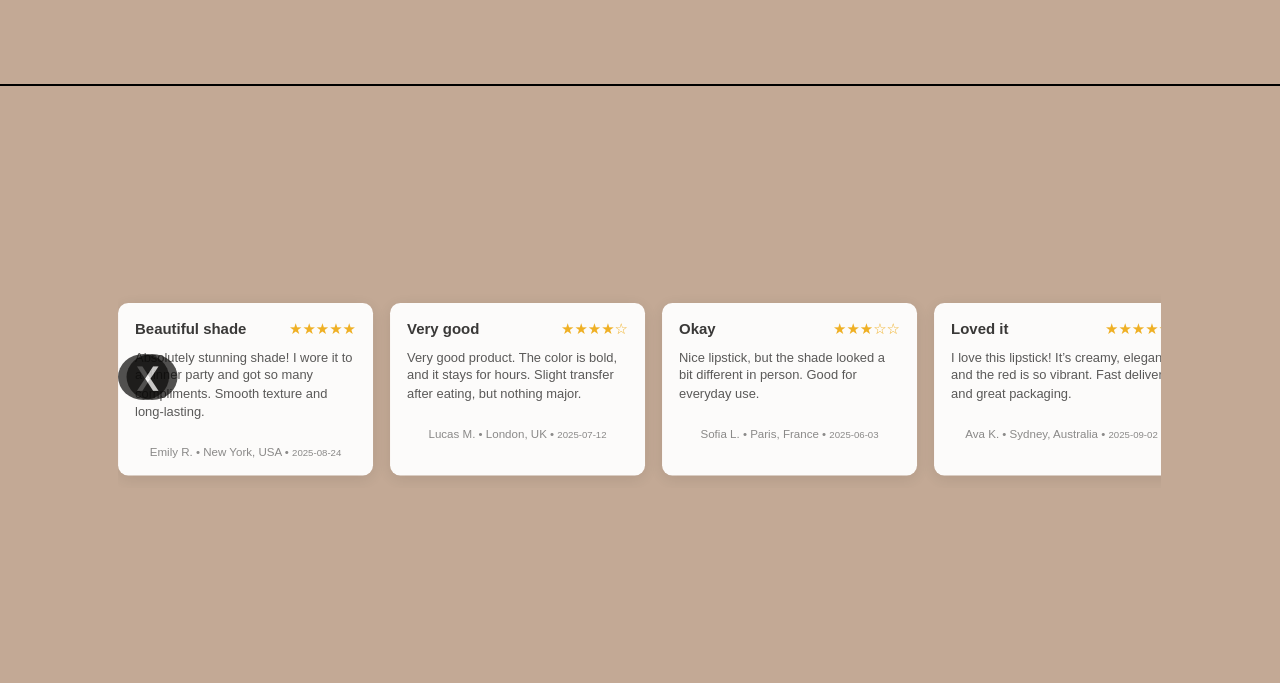
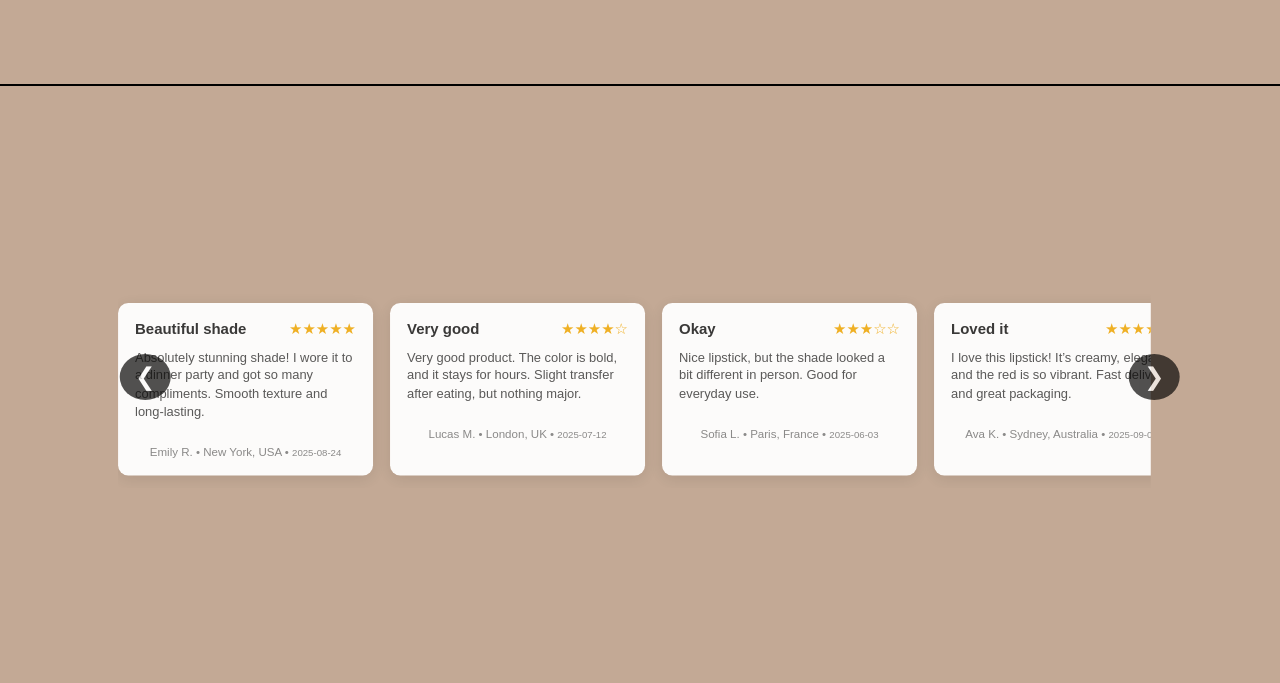
Before and after one commit to talhamalik25/Blash-Bloom, a plain HTML site: page index.html in a window 1280 px wide. Shown: the part 1780-2463 px from the top of the page. Drawn offline with Linux system fonts and the light colour scheme; no server answers; grey boxes are pictures that could not be loaded; files whose address does not match are found by name; a web font is replaced by a local one.

Commit message:
Update style.css

```diff
--- a/style.css
+++ b/style.css
@@ -2,7 +2,6 @@
     margin: 0%;
     padding: 0%;
     box-sizing: border-box;
-    cursor: pointer;
 }
 
 .body {
@@ -263,6 +262,10 @@ header {
     animation-range: entry 20% cover 100%;
 }
 
+.keep{
+    font-family: "Montserrat", sans-serif;
+}
+
 @keyframes fadeup {
     from {
         opacity: 0.95;
@@ -322,6 +325,70 @@ header {
 .slider-container::-webkit-scrollbar {
     display: none;
 }
+
+.slider-wrapper {
+    position: relative;
+    display: flex;
+    width: 100%;
+}
+
+.review-slider {
+    display: flex;
+    overflow-x: auto;
+    scroll-snap-type: x mandatory;
+    gap: 20px;
+    padding: 15px;
+    scrollbar-width: none;
+    scroll-behavior: smooth;
+}
+
+.review-card {
+    background: #fff;
+    min-width: 300px;
+    max-width: 300px;
+    flex: 0 0 auto;
+    padding: 20px;
+    border-radius: 12px;
+    box-shadow: 0 4px 20px rgba(0, 0, 0, 0.1);
+    scroll-snap-align: start;
+    transition: transform 0.3s ease;
+    margin-top: 30px;
+}
+
+.review-card:hover {
+    transform: translateY(6px);
+}
+
+.review-header {
+    display: flex;
+    justify-content: space-between;
+    align-items: center;
+}
+
+.review-header strong {
+    font-size: 1.1rem;
+    color: #333;
+}
+
+.rating {
+    color: #f2b01e;
+    font-size: 1.1rem;
+}
+
+.review-text {
+    margin: 12px 0;
+    font-size: 0.95rem;
+    color: #555;
+    line-height: 1.4;
+    text-align: left;
+}
+
+.review-meta {
+    font-size: 0.85rem;
+    color: #888;
+    margin-top: 30px;
+}
+
 
 /* ✅ Product Card */
 .product-card {
@@ -447,11 +514,11 @@ header {
 }
 
 #arrowRight {
-    left: 10px;
+    left: 2px;
 }
 
 #arrowLeft {
-    right: -10px;
+    right: -22px;
 }
 
 
@@ -478,29 +545,9 @@ header {
     transition: 0.5s;
 }
 
-.arrow-btn.left {
-    left: 0%;
 
-}
 
-.arrow-btn.right {
-    left: -90px;
-}
 
-.slider-wrapper {
-    position: relative;
-    display: flex;
-}
-
-.review-slider {
-    display: flex;
-    overflow-x: auto;
-    scroll-snap-type: x mandatory;
-    gap: 20px;
-    padding: 15px;
-    scrollbar-width: none;
-    scroll-behavior: smooth;
-}
 
 .footer-background {
     background-color: #C3A995;
@@ -673,7 +720,7 @@ h5 {
 
 
 .review-section {
-    max-width: 99%;
+    width: 99%;
     margin: 50px auto;
     padding: 20px;
     text-align: center;
@@ -704,6 +751,7 @@ h5 {
     scrollbar-width: thin;
     scrollbar-color: #888 #eee;
     overflow: hidden;
+    width: 99%;
 }
 
 .review-slider::-webkit-scrollbar {
@@ -716,49 +764,3 @@ h5 {
 }
 
 /* Review Card */
-.review-card {
-    background: #fff;
-    min-width: 300px;
-    max-width: 300px;
-    flex: 0 0 auto;
-    padding: 20px;
-    border-radius: 12px;
-    box-shadow: 0 4px 20px rgba(0, 0, 0, 0.1);
-    scroll-snap-align: start;
-    transition: transform 0.3s ease;
-    margin-top: 30px;
-}
-
-.review-card:hover {
-    transform: translateY(-7px);
-}
-
-.review-header {
-    display: flex;
-    justify-content: space-between;
-    align-items: center;
-}
-
-.review-header strong {
-    font-size: 1.1rem;
-    color: #333;
-}
-
-.rating {
-    color: #f2b01e;
-    font-size: 1.1rem;
-}
-
-.review-text {
-    margin: 12px 0;
-    font-size: 0.95rem;
-    color: #555;
-    line-height: 1.4;
-    text-align: left;
-}
-
-.review-meta {
-    font-size: 0.85rem;
-    color: #888;
-    margin-top: 30px;
-}
```
